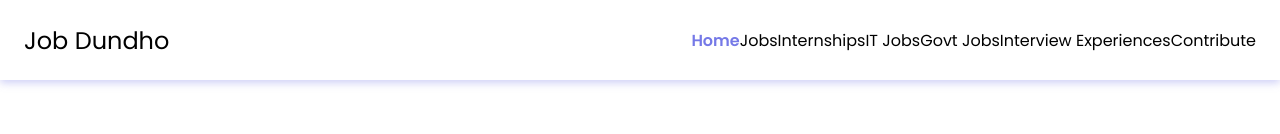
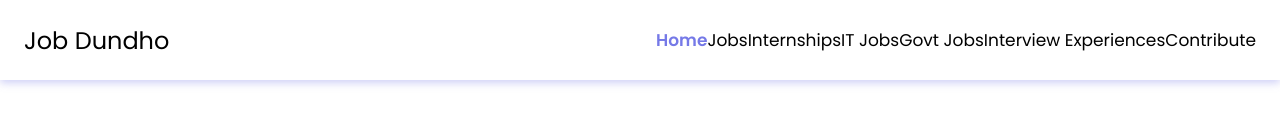
Before and after one commit to codescientist703/job-site, a React (Create React App) app in the folder jobsite/frontend/: page / in a window 1280 px wide. Shown: the top 134 px of the page. Built offline with nearby package versions, Linux system fonts and the light colour scheme.

Commit message:
changed navbar font size

```diff
--- a/jobsite/frontend/src/components/Header/Header.elements.js
+++ b/jobsite/frontend/src/components/Header/Header.elements.js
@@ -78,7 +78,7 @@ export const NavItem = styled.li`
 	align-items: center;
 	text-align: left;
 	width: 100%;
-	font-size: 1rem;
+	font-size: 17px;
 
 	@media screen and (min-width: ${({ theme }) => theme.lg}px) {
 		width: fit-content;
```
